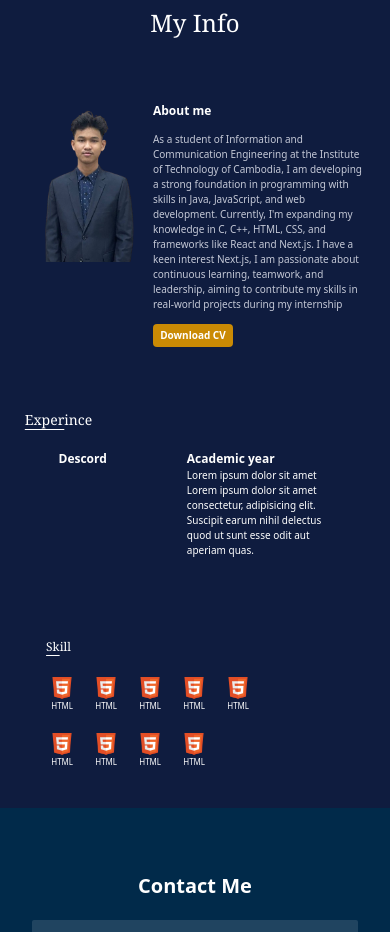
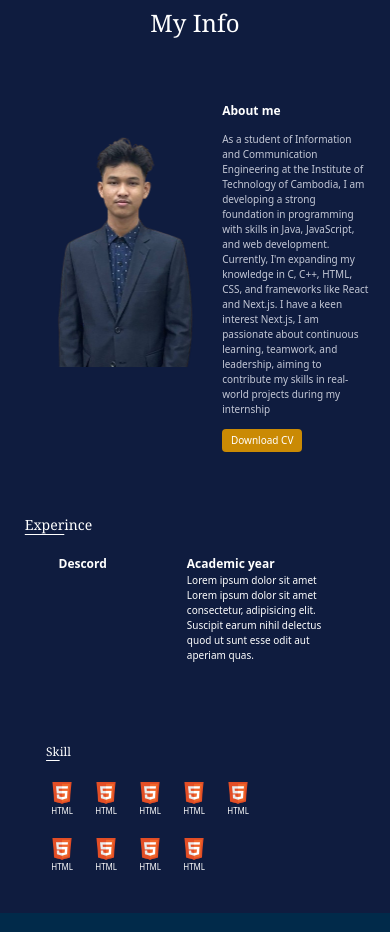
Before and after one commit to Vathgod/vathportfolio, a plain HTML site: page index.html in a window 390 px wide. Shown: the part 2860-3792 px from the top of the page. Drawn offline with nearby package versions, Linux system fonts and the light colour scheme.

Commit message:
update 2

```diff
--- a/index.html
+++ b/index.html
@@ -316,7 +316,9 @@
             class="sm:max-w-lg mb-0 max-w-sm flex flex-col sm:gap-10 gap-3 text-white"
           >
             <h3 class="font-bold sm:text-xl text-[12px]">About me</h3>
-            <p class="text-[10px] sm:text-sm font-normal text-[#c4c8d6]">
+            <p
+              class="text-[10px] sm:text-sm font-normal text-[#c4c8d6] max-w-5xl"
+            >
               As a student of Information and Communication Engineering at the
               Institute of Technology of Cambodia, I am developing a strong
               foundation in programming with skills in Java, JavaScript, and web
@@ -327,7 +329,7 @@
               real-world projects during my internship
             </p>
             <button
-              class="bg-yellow-600 sm:p-2 sm:text-sm text-[10px] w-20 p-1 rounded font-semibold sm:w-32"
+              class="bg-yellow-600 sm:p-2 sm:text-sm text-[10px] w-20 p-1 rounded sm:font-semibold sm:w-32"
             >
               Download CV
             </button>
```
